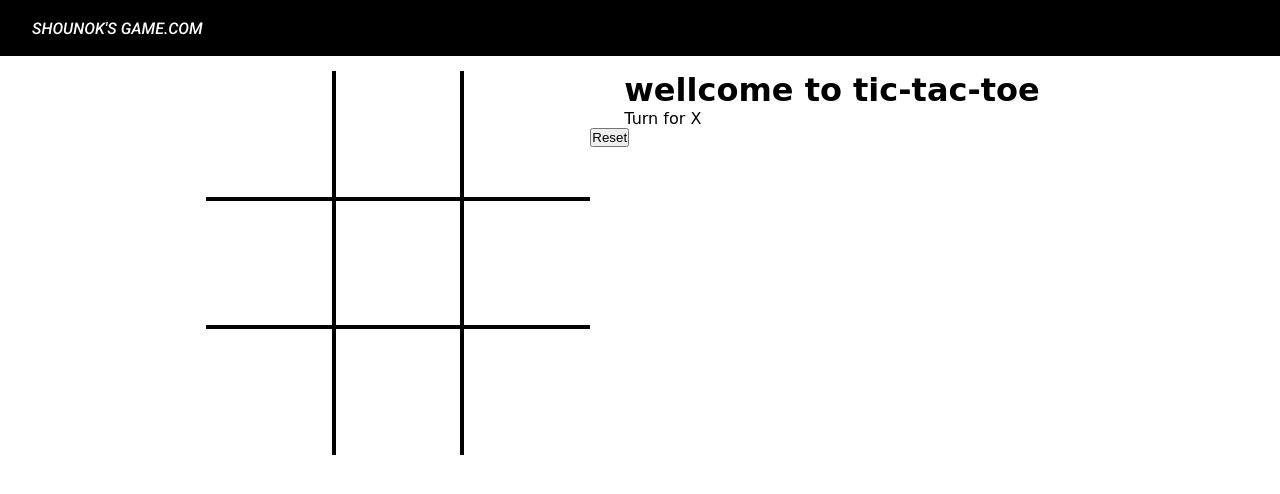
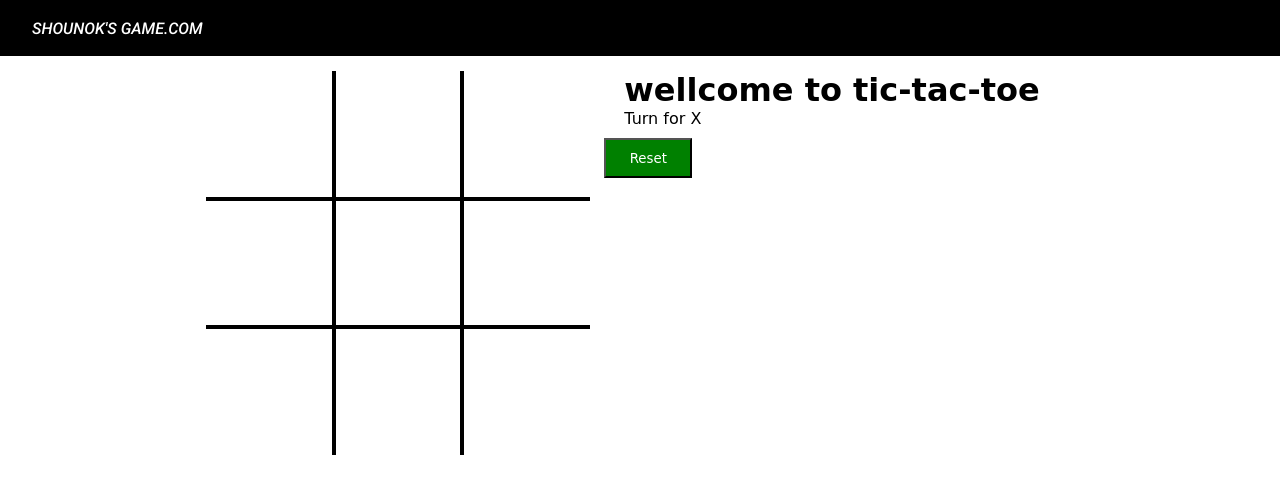
Before and after one commit to shounokdatta/tic-tac-toe-2, a plain HTML site: page index.html in a window 1280 px wide. Drawn offline with Linux system fonts and the light colour scheme.

Commit message:
Update index.html

```diff
--- a/index.html
+++ b/index.html
@@ -29,7 +29,7 @@
         <h1>wellcome to tic-tac-toe</h1>
         <div>
             <spam class="info">Turn for X</spam><br/>
-            <button id="reset">Reset</button>
+            <button id="btn">Reset</button>
         </div>
         <img id="img" src="/item/excited.gif">
     </div>
```
